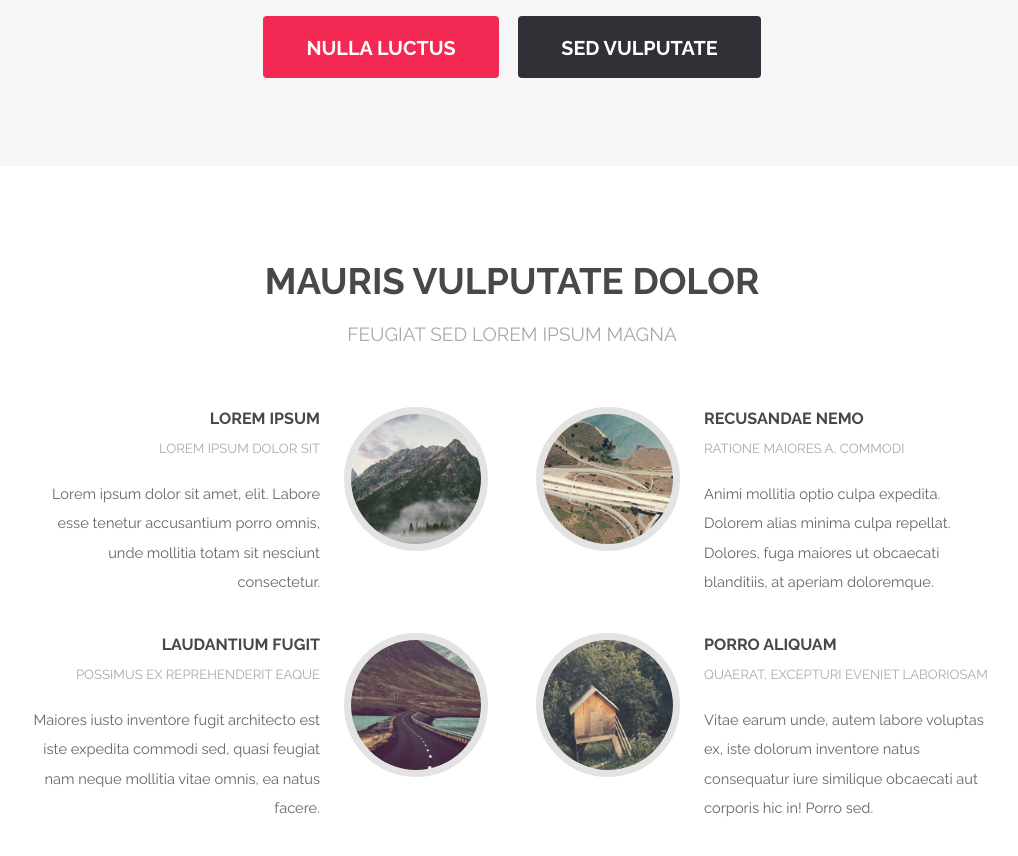
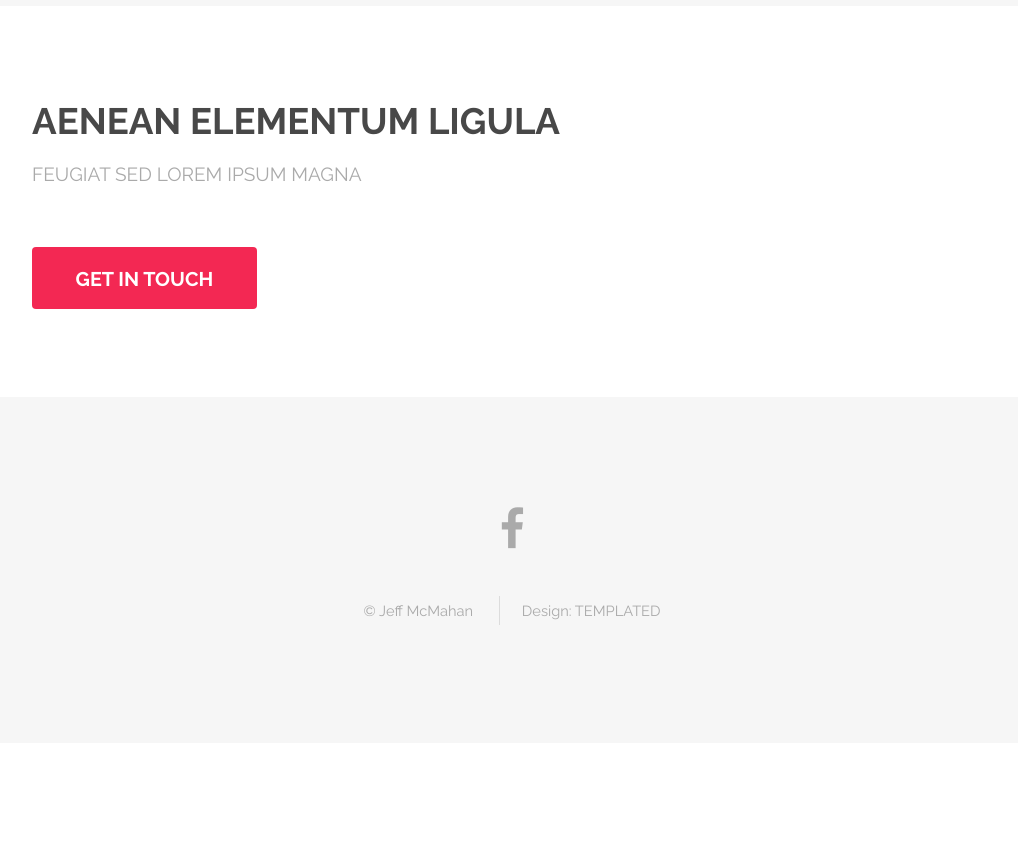
Before and after one commit to jbmcmahan/jbmcmahan.github.io, a Jekyll site: the page built from index.html, in a window 1280 px wide and 900 px high, scrolled down 1883 px. Shown: the top 856 px of the window, without its empty margins (128-1146 px from the left). Built offline with Jekyll 4.4.1, drawn with Linux system fonts in a browser that asks for light colours; a script that is not in the unit is left out; after the commit the page ends 2626 px from its top, so only the background shows below that.

Commit message:
Update index.html

```diff
--- a/index.html
+++ b/index.html
@@ -20,7 +20,6 @@ layout: landing
 						<div class="6u$ 12u$(medium)">
 							<p>Lorem ipsum dolor sit amet, consectetur adipisicing elit. Non ea mollitia corporis id, distinctio sunt veritatis officiis dolore reprehenderit deleniti voluptatibus harum magna, doloremque alias quisquam minus, eaque. Feugiat quod, nesciunt! Iste quos ipsam, iusto sit esse.</p>
 							<p>Dolorum aspernatur maxime libero ratione quidem distinctio, placeat fugiat laborum voluptatum enim neque soluta vel sunt id ex veritatis. Labore rerum, odit sapiente, alias mollitia magnam exercitationem modi amet earum quia atque ipsum voluptas asperiores quas laboriosam.</p>
-							<script src="https://gist.github.com/jbmcmahan/71bcf6f888a121d57657.js"></script>
 						</div>
 					</div>
 				</div>
@@ -57,58 +56,6 @@ layout: landing
 		<!-- Three -->
 			<section id="three" class="wrapper style1">
 				<div class="container">
-					<header class="major special">
-						<h2>Mauris vulputate dolor</h2>
-						<p>Feugiat sed lorem ipsum magna</p>
-					</header>
-					<div class="feature-grid">
-						<div class="feature">
-							<div class="image rounded"><img src="images/pic04.jpg" alt="" /></div>
-							<div class="content">
-								<header>
-									<h4>Lorem ipsum</h4>
-									<p>Lorem ipsum dolor sit</p>
-								</header>
-								<p>Lorem ipsum dolor sit amet, elit. Labore esse tenetur accusantium porro omnis, unde mollitia totam sit nesciunt consectetur.</p>
-							</div>
-						</div>
-						<div class="feature">
-							<div class="image rounded"><img src="images/pic05.jpg" alt="" /></div>
-							<div class="content">
-								<header>
-									<h4>Recusandae nemo</h4>
-									<p>Ratione maiores a, commodi</p>
-								</header>
-								<p>Animi mollitia optio culpa expedita. Dolorem alias minima culpa repellat. Dolores, fuga maiores ut obcaecati blanditiis, at aperiam doloremque.</p>
-							</div>
-						</div>
-						<div class="feature">
-							<div class="image rounded"><img src="images/pic06.jpg" alt="" /></div>
-							<div class="content">
-								<header>
-									<h4>Laudantium fugit</h4>
-									<p>Possimus ex reprehenderit eaque</p>
-								</header>
-								<p>Maiores iusto inventore fugit architecto est iste expedita commodi sed, quasi feugiat nam neque mollitia vitae omnis, ea natus facere.</p>
-							</div>
-						</div>
-						<div class="feature">
-							<div class="image rounded"><img src="images/pic07.jpg" alt="" /></div>
-							<div class="content">
-								<header>
-									<h4>Porro aliquam</h4>
-									<p>Quaerat, excepturi eveniet laboriosam</p>
-								</header>
-								<p>Vitae earum unde, autem labore voluptas ex, iste dolorum inventore natus consequatur iure similique obcaecati aut corporis hic in! Porro sed.</p>
-							</div>
-						</div>
-					</div>
-				</div>
-			</section>
-
-		<!-- Four -->
-			<section id="four" class="wrapper style3 special">
-				<div class="container">
 					<header class="major">
 						<h2>Aenean elementum ligula</h2>
 						<p>Feugiat sed lorem ipsum magna</p>
```
